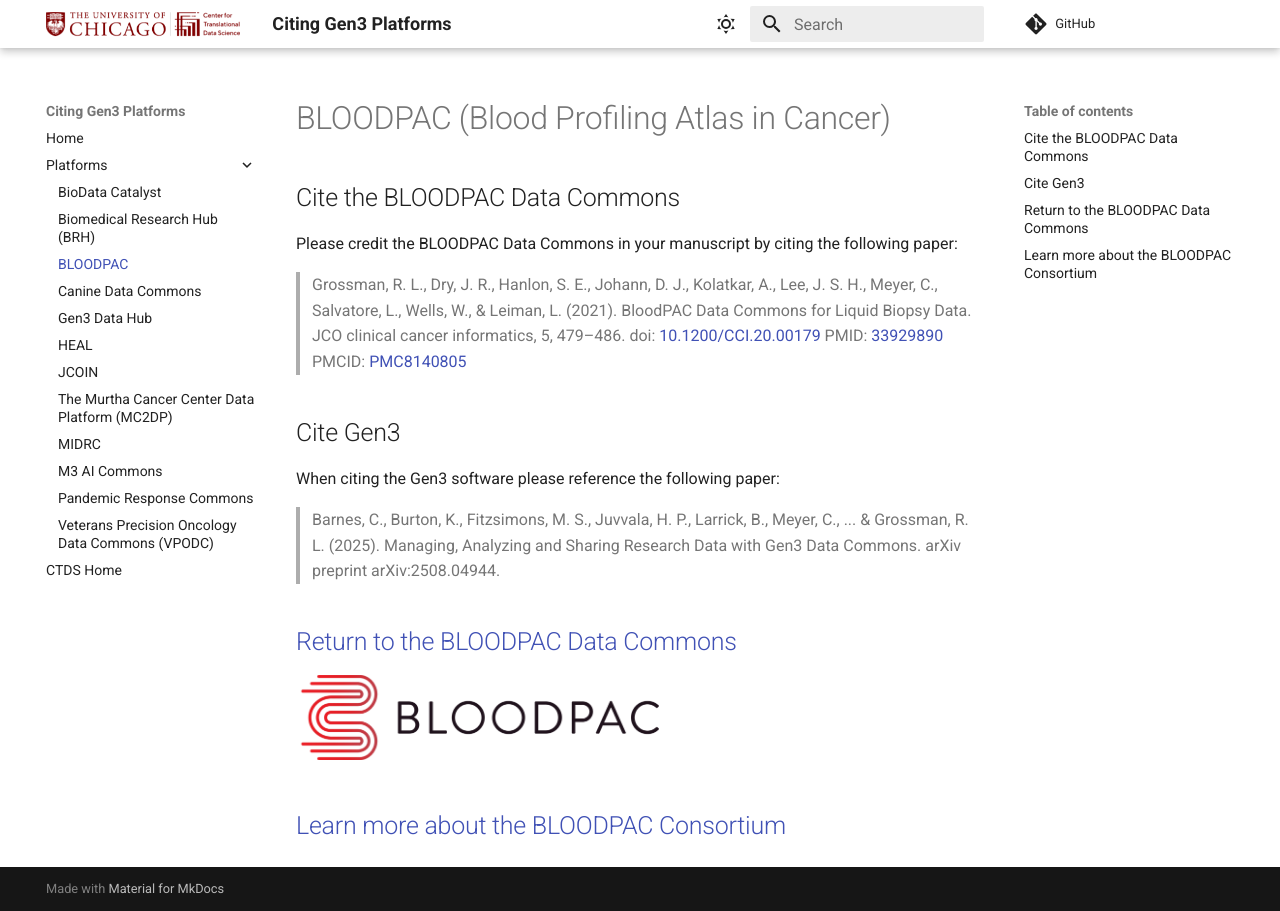
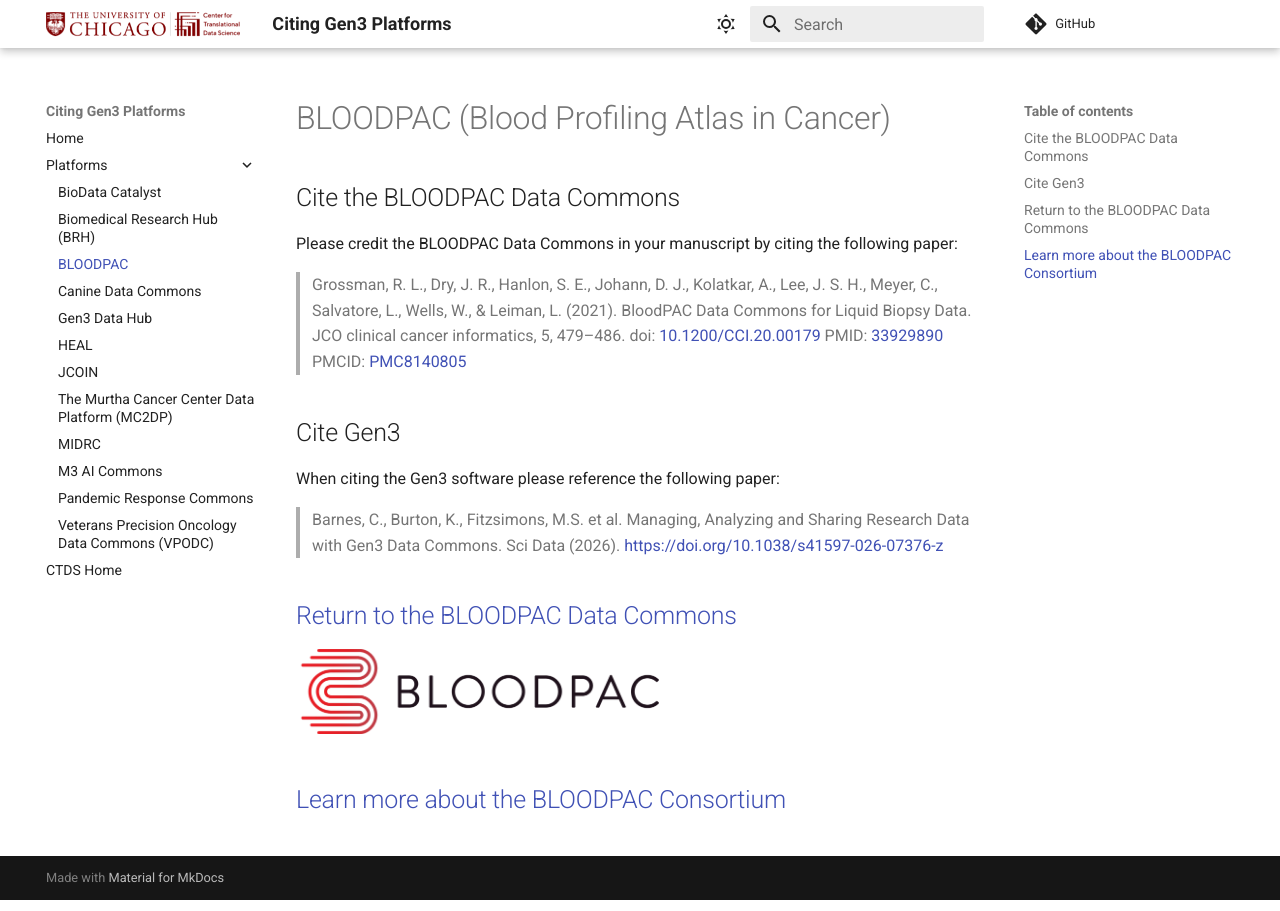
Before and after one commit to uc-cdis/platform-citation, an MkDocs documentation site: the page built from docs/bloodpac-cite.md, in a window 1280 px wide. Built offline with MkDocs 1.6.1 and Material for MkDocs 9.7.7, drawn with Linux system fonts in a browser that asks for light colours; comment, search, counter and statistics services are not loaded.

Commit message:
update bloodpac citation

```diff
--- a/docs/bloodpac-cite.md
+++ b/docs/bloodpac-cite.md
@@ -10,7 +10,7 @@ Please credit the BLOODPAC Data Commons in your manuscript by citing the followi
 
 When citing the Gen3 software please reference the following paper:
 
-> Barnes, C., Burton, K., Fitzsimons, M. S., Juvvala, H. P., Larrick, B., Meyer, C., ... & Grossman, R. L. (2025). Managing, Analyzing and Sharing Research Data with Gen3 Data Commons. arXiv preprint arXiv:2508.04944.
+> Barnes, C., Burton, K., Fitzsimons, M.S. et al. Managing, Analyzing and Sharing Research Data with Gen3 Data Commons. Sci Data (2026). [https://doi.org/10.1038/s41597-026-07376-z](https://doi.org/10.1038/s41597-026-07376-z)
 
 
 ## [Return to the BLOODPAC Data Commons][BloodPAC Platform]
```
